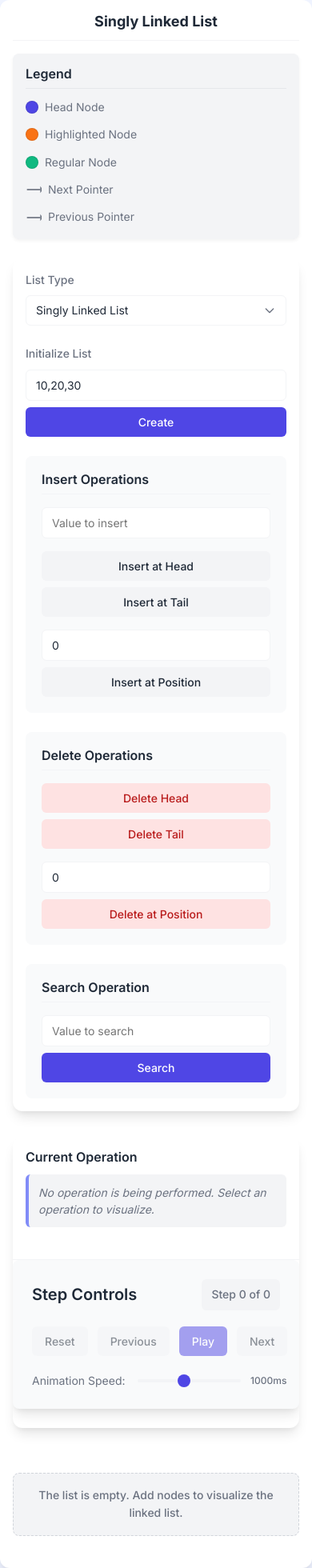
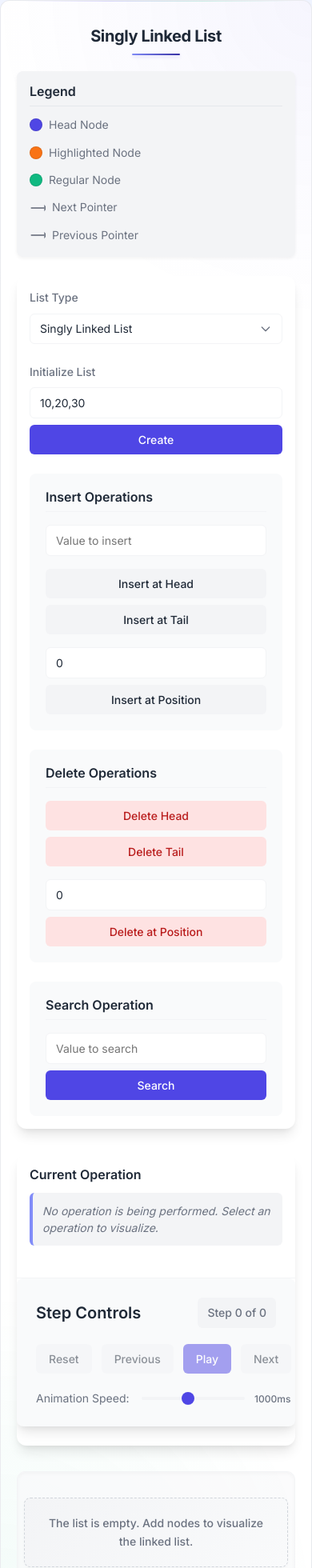
Before and after one commit to Ujjwaljain16/VisuaLogic, a React (Vite) app: page /linked-list/visualizer in a window 390 px wide. Shown: the top 1960 px of the page at 80% size. Built offline with nearby package versions, Linux system fonts and the light colour scheme.

Commit message:
Fix Styling and LeetCode Api

```diff
--- a/src/components/DataStructures/LinkedList/LinkedListVisualizer.css
+++ b/src/components/DataStructures/LinkedList/LinkedListVisualizer.css
@@ -13,33 +13,78 @@
   --bg-tertiary: #f3f4f6;
   --card-shadow: 0 10px 15px -3px rgba(0, 0, 0, 0.1),
     0 4px 6px -2px rgba(0, 0, 0, 0.05);
+  --header-gradient: linear-gradient(135deg, var(--primary-light), var(--primary-dark));
   --transition-standard: all 0.3s ease;
 }
 
+/* Main container with enhanced background */
 .visualizer-container {
   background-color: var(--bg-primary);
-    border-radius: 12px;
+  background-image: radial-gradient(circle at top right, rgba(79, 70, 229, 0.05), transparent 400px),
+                    radial-gradient(circle at bottom left, rgba(16, 185, 129, 0.05), transparent 400px);
+  border-radius: 16px;
   box-shadow: var(--card-shadow);
-    padding: 2rem;
-    margin-bottom: 2rem;
+  padding: 2.5rem;
+  margin-bottom: 2.5rem;
   font-family: 'Inter', sans-serif;
+  position: relative;
+  overflow: hidden;
+  border: 1px solid rgba(229, 231, 235, 0.8);
 }
 
+/* Enhanced header styling */
 .visualizer-title {
-    font-size: 1.5rem;
+  font-size: 1.75rem;
   font-weight: 700;
   color: var(--text-primary);
-    margin: 0 0 1.5rem 0;
+  margin: 0 0 1.75rem 0;
   text-align: center;
-    padding-bottom: 0.75rem;
-    border-bottom: 1px solid var(--bg-tertiary);
+  padding: 1.25rem 0;
+  position: relative;
+  letter-spacing: -0.02em;
+  border-bottom: none;
+}
+
+/* Decorative header underline with gradient */
+.visualizer-title::after {
+  content: '';
+  position: absolute;
+  bottom: 0;
+  left: 50%;
+  transform: translateX(-50%);
+  width: 100px;
+  height: 3px;
+  background: var(--header-gradient);
+  border-radius: 2px;
+  box-shadow: 0 2px 4px rgba(79, 70, 229, 0.2);
+}
+
+/* Additional subtle header decoration */
+.visualizer-title::before {
+  content: '';
+  position: absolute;
+  top: -20px;
+  left: 0;
+  right: 0;
+  height: 1px;
+  background: linear-gradient(90deg,
+    transparent,
+    rgba(79, 70, 229, 0.2),
+    rgba(16, 185, 129, 0.2),
+    transparent
+  );
 }
 
 .visualizer-content {
   display: flex;
   justify-content: center;
   overflow-x: auto;
-    padding: 1.5rem 0;
+  padding: 2rem 0.5rem;
+  background-color: rgba(249, 250, 251, 0.7);
+  border-radius: 10px;
+  border: 1px solid var(--bg-tertiary);
+  box-shadow: inset 0 2px 4px rgba(0, 0, 0, 0.03);
+  margin-top: 0.5rem;
 }
 
 .nodes-container {
@@ -47,50 +92,100 @@
   flex-direction: column;
   align-items: flex-start;
   min-width: min-content;
-    padding: 1rem;
+  padding: 1.25rem;
+  gap: 1rem;
 }
 
 .empty-list-message {
   background-color: var(--bg-tertiary);
-    border-radius: 8px;
-    padding: 2rem;
+  background-image: linear-gradient(135deg, var(--bg-tertiary), var(--bg-secondary));
+  border-radius: 12px;
+  padding: 2.5rem;
   text-align: center;
   color: var(--text-secondary);
-    font-size: 1rem;
+  font-size: 1.125rem;
   font-weight: 500;
   max-width: 600px;
   margin: 0 auto;
   border: 1px dashed #d1d5db;
+  box-shadow: 0 2px 4px rgba(0, 0, 0, 0.02);
+  transition: var(--transition-standard);
+}
+
+.empty-list-message:hover {
+  border-color: var(--primary-light);
+  transform: translateY(-2px);
+  box-shadow: 0 4px 6px rgba(0, 0, 0, 0.05);
+}
+
+/* Controls/buttons styling if needed */
+.visualizer-controls {
+  display: flex;
+  justify-content: center;
+  gap: 1rem;
+  margin: 1rem 0;
+}
+
+.visualizer-button {
+  background: var(--bg-secondary);
+  color: var(--primary-color);
+  font-weight: 600;
+  padding: 0.75rem 1.5rem;
+  border-radius: 8px;
+  border: 1px solid var(--primary-light);
+  cursor: pointer;
+  transition: var(--transition-standard);
+}
+
+.visualizer-button:hover {
+  background: var(--primary-color);
+  color: white;
+  transform: translateY(-2px);
+  box-shadow: 0 4px 6px rgba(79, 70, 229, 0.2);
 }
 
 /* Responsive adjustments */
 @media (max-width: 768px) {
   .visualizer-container {
-      padding: 1.5rem;
+    padding: 1.75rem;
+    border-radius: 14px;
   }
 
   .visualizer-title {
-      font-size: 1.25rem;
+    font-size: 1.5rem;
+    padding: 1rem 0;
+  }
+
+  .visualizer-title::after {
+    width: 80px;
   }
 
   .empty-list-message {
-      padding: 1.5rem;
+    padding: 1.75rem;
   }
 }
 
 @media (max-width: 480px) {
   .visualizer-container {
-      padding: 1rem;
+    padding: 1.25rem;
+    border-radius: 12px;
   }
 
   .visualizer-title {
-      font-size: 1.125rem;
-      margin-bottom: 1rem;
+    font-size: 1.25rem;
+    margin-bottom: 1.25rem;
+    padding: 0.75rem 0;
+  }
+
+  .visualizer-title::after {
+    width: 60px;
+    height: 2px;
   }
 
   .empty-list-message {
-      padding: 1rem;
+    padding: 1.25rem;
     font-size: 0.875rem;
+    border-radius: 8px;
   }
 }
 
@@ -106,25 +201,39 @@
   }
 }
 
-  .nodes-container > div {
-    animation: fadeIn 0.3s ease-in-out;
+@keyframes slideIn {
+  from {
+    opacity: 0;
+    transform: translateX(-20px);
+  }
+  to {
+    opacity: 1;
+    transform: translateX(0);
+  }
 }
 
-  /* Optional: Smooth scrolling for overflow */
+.nodes-container > div {
+  animation: slideIn 0.4s ease-out;
+}
+
+/* Improved scrollbar styling */
 .visualizer-content::-webkit-scrollbar {
-    height: 6px;
+  height: 8px;
 }
 
 .visualizer-content::-webkit-scrollbar-track {
   background: var(--bg-tertiary);
-    border-radius: 3px;
+  border-radius: 4px;
 }
 
 .visualizer-content::-webkit-scrollbar-thumb {
-    background-color: var(--primary-light);
-    border-radius: 3px;
+  background: linear-gradient(90deg, var(--primary-light), var(--primary-color));
+  border-radius: 4px;
+  border: 2px solid transparent;
+  background-clip: padding-box;
 }
 
 .visualizer-content::-webkit-scrollbar-thumb:hover {
-    background-color: var(--primary-color);
+  background: linear-gradient(90deg, var(--primary-color), var(--primary-dark));
+  background-clip: padding-box;
 }
```
Also changed, not shown: src/components/DataStructures/LinkedList/LinkedList.css (+7 -1 lines). Lines whose indentation alone changed are shown as unchanged.
